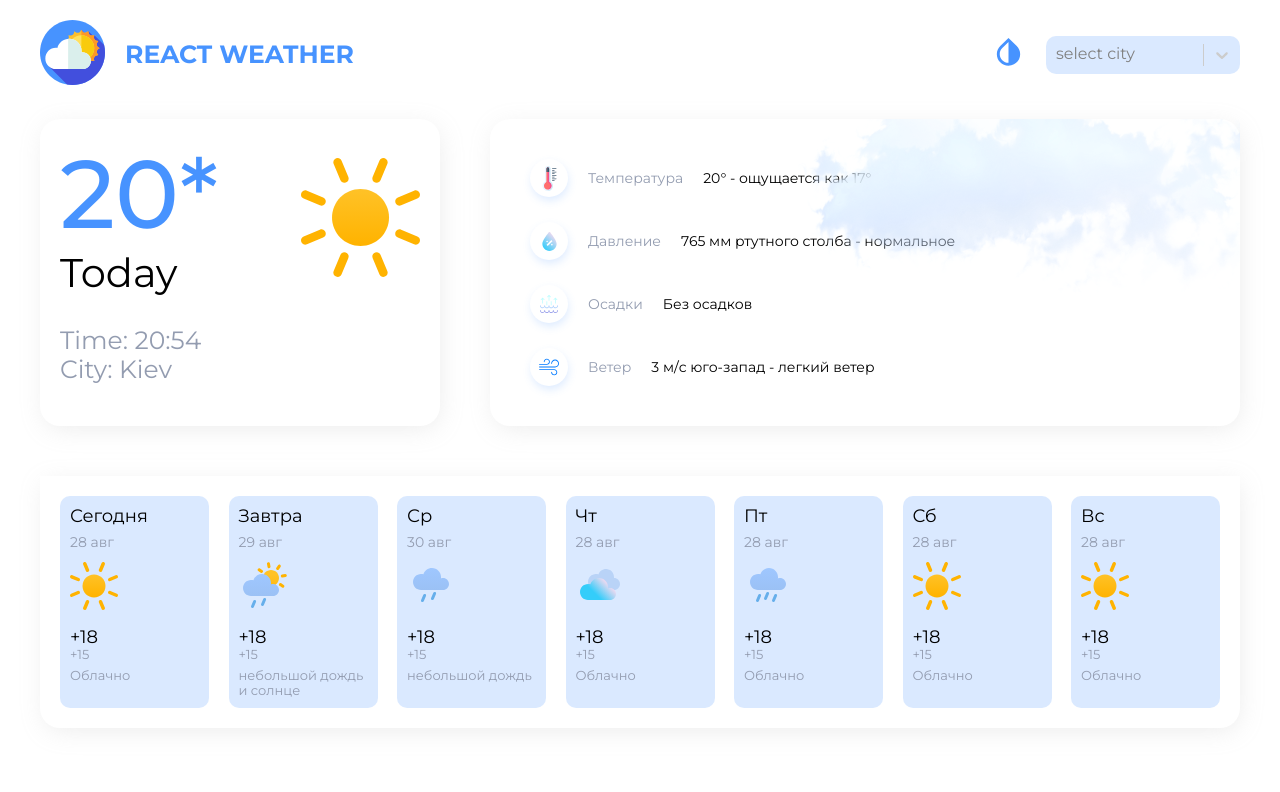
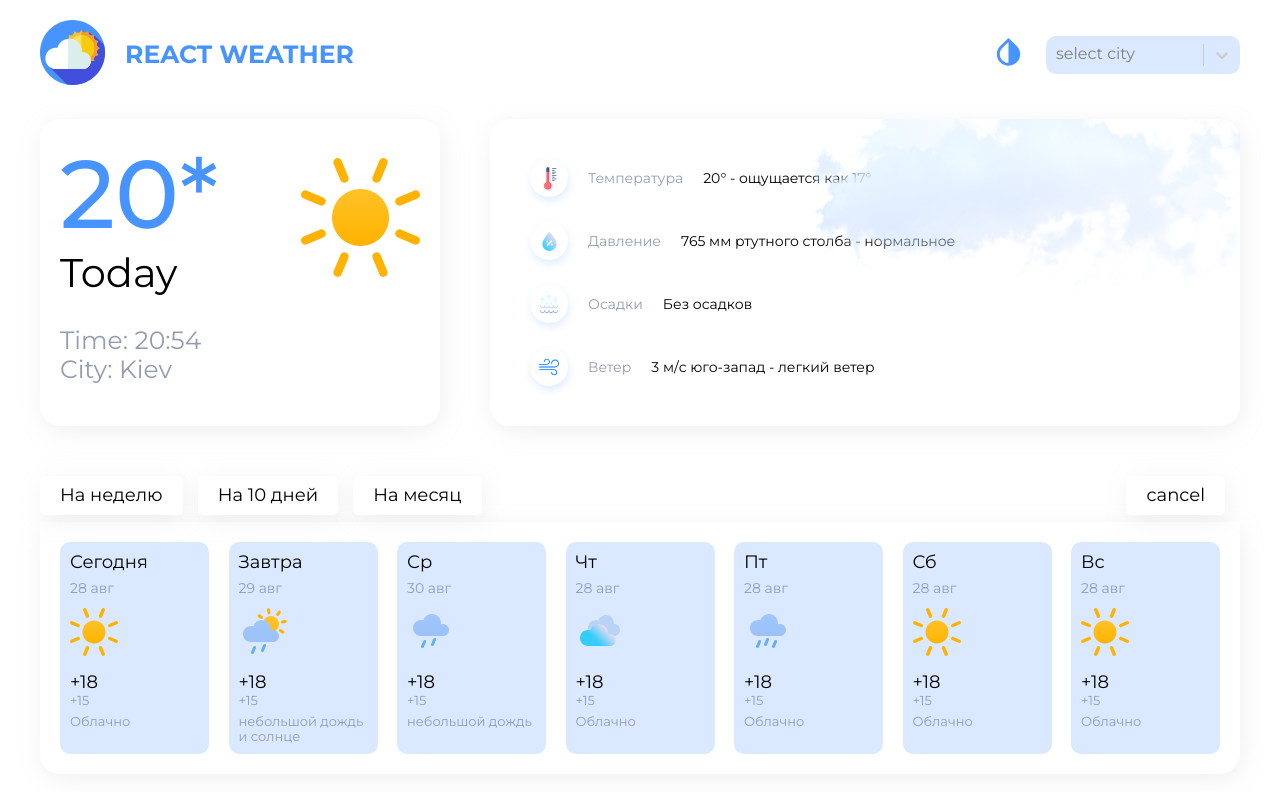
Before and after one commit to xtadeushx/weather-react-redux, a React (Create React App) app: page / in a window 1280 px wide. Shown: the top 792 px of the page. Built offline with nearby package versions, Linux system fonts and the light colour scheme.

Commit message:
fill: add Tabs

```diff
--- a/src/data.ts
+++ b/src/data.ts
@@ -1,4 +1,4 @@
-import { IDay, Iitem } from './types/types';
+import { IDay, Iitem, ITab } from './types/types';
 
 export const items: Iitem[] = [
   {
@@ -83,3 +83,17 @@ export const days: IDay[] = [
     info: 'Облачно',
   },
 ];
+
+
+
+export const tabs : ITab[]= [
+  {
+    value: 'На неделю',
+  },
+  {
+    value: 'На 10 дней',
+  },
+  {
+    value: 'На месяц',
+  },
+];
--- a/src/pges/Home/Home.tsx
+++ b/src/pges/Home/Home.tsx
@@ -1,5 +1,6 @@
 import React from 'react';
 import { Days } from './components/Days/Days';
+import { Tabs } from './components/Days/Tabs';
 import { ThisDay } from './components/ThisDay/ThisDay';
 import { TThisDayInfo } from './components/ThisDayInfo/ThisDayInfo';
 import s from './Home.module.scss';
@@ -14,6 +15,7 @@ const Home = (props: Props) => {
           <ThisDay />
           <TThisDayInfo />
         </div>
+        <Tabs/>
         <Days />
       </div>
     </>
--- a/src/pges/Home/components/Days/Tabs.tsx
+++ b/src/pges/Home/components/Days/Tabs.tsx
@@ -1,4 +1,6 @@
 import React from 'react'
+import { tabs } from '../../../../data';
+import { ITab } from '../../../../types/types';
 import s from './Days.module.scss';
 
 
@@ -8,9 +10,13 @@ const Tabs = (props: TabsProps) => {
   return (
     <div className={s.tabs}>
         <div className={s.tabs__wrapper}>
+{tabs.map((tab:ITab, index:number) => (
+          <div className={s.tab} key={index.toString() + tab.value}>
+            {tab.value}
+          </div>
+        ))}</div>
+          <div className={s.tab}>cancel</div>
 
-
-        </div>
     </div>
   )
 }
--- a/src/types/types.ts
+++ b/src/types/types.ts
@@ -12,3 +12,7 @@ export interface Iitem  {
     temp_night: string;
     info: string;
   }
+
+  export interface ITab {
+    value: string
+  }
```
